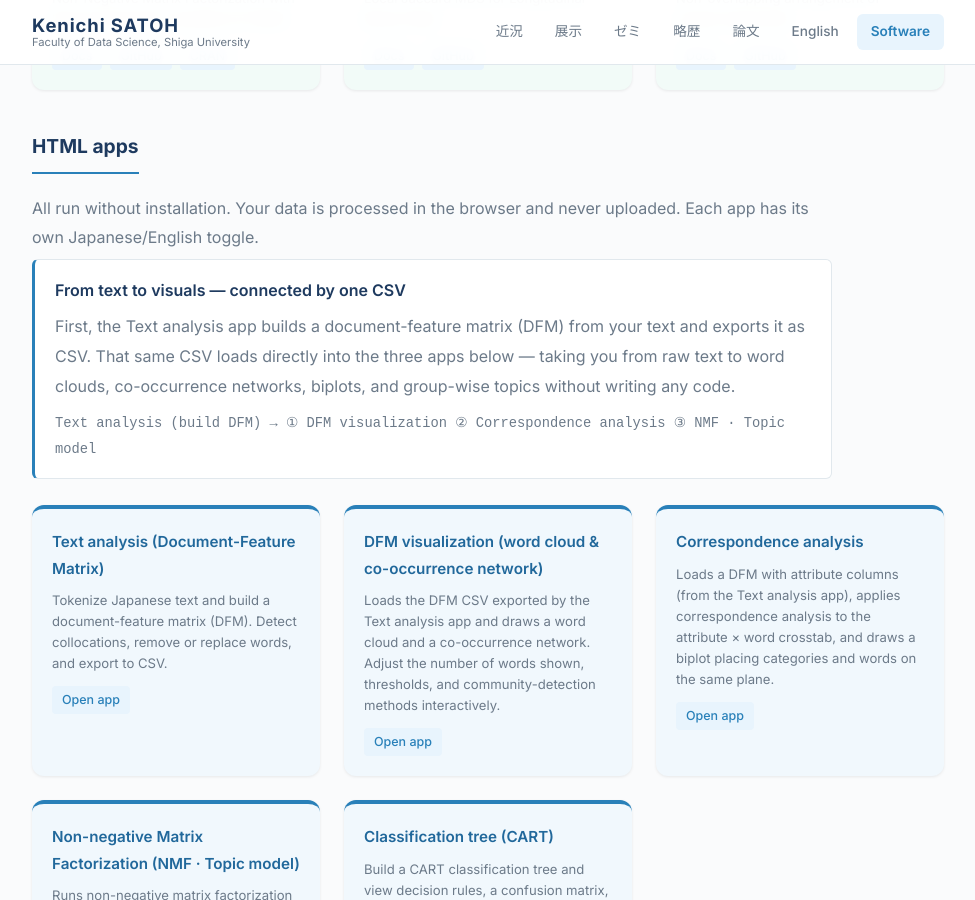
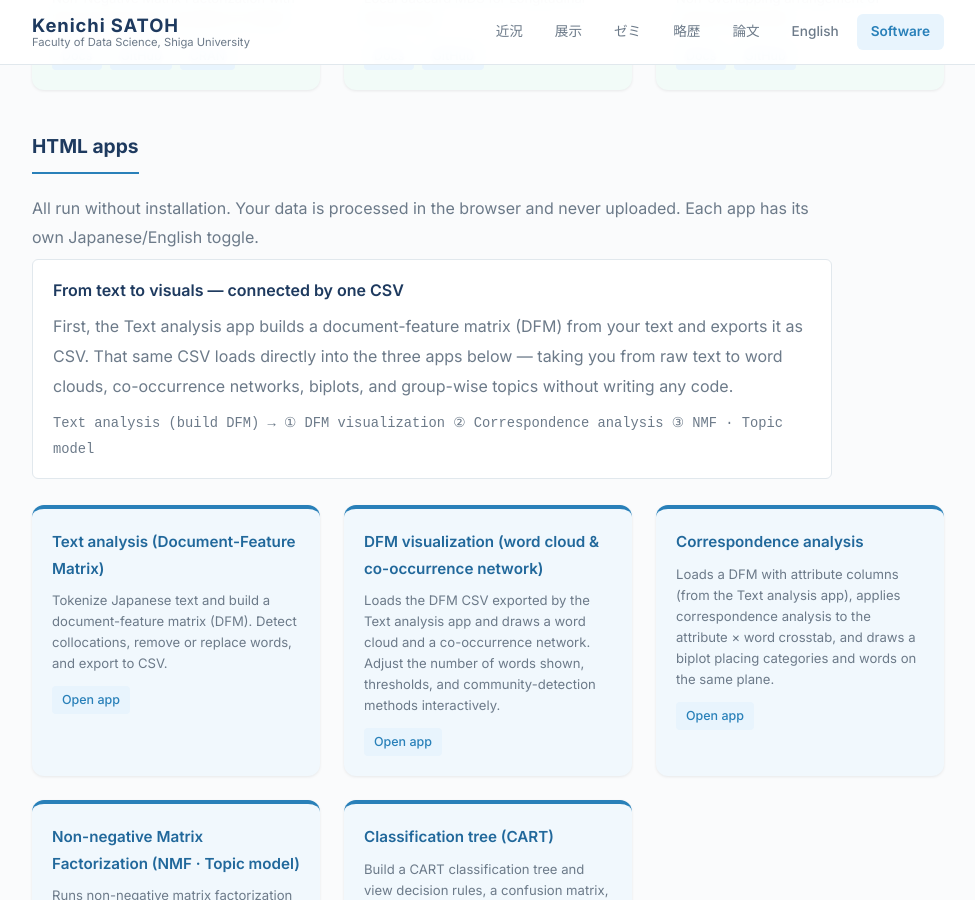
Before and after one commit to ksatohds/ksatohds.github.io, a Jekyll site: the page built from software.md, in a window 1280 px wide and 900 px high, scrolled down 445 px. Shown: the whole window, without its empty margins (152-1127 px from the left). Built offline with Jekyll 4.4.1, drawn with Linux system fonts in a browser that asks for light colours.

Commit message:
20260706 software: 説明ボックスの青い左ふちを削除（全周の薄枠のみに）
Co-Authored-By: Claude Opus 4.8 <noreply@anthropic.com>

```diff
--- a/software.md
+++ b/software.md
@@ -75,7 +75,7 @@ title: Software
   <h2 class="section-title" data-ja="HTMLアプリ">HTML apps</h2>
   <p style="color: var(--color-text-light); line-height: 1.8; max-width: 800px;" data-ja="いずれもインストール不要。データはブラウザ内で処理され、外部に送信されません。各アプリは日本語・英語の表示切替に対応しています。">All run without installation. Your data is processed in the browser and never uploaded. Each app has its own Japanese/English toggle.</p>
 
-  <div style="background: var(--color-white); border: 1px solid var(--color-border); border-left: 3px solid var(--color-accent); border-radius: 6px; padding: 16px 20px; margin: 8px 0 26px; max-width: 800px;">
+  <div style="background: var(--color-white); border: 1px solid var(--color-border); border-radius: 6px; padding: 16px 20px; margin: 8px 0 26px; max-width: 800px;">
     <p style="margin: 0 0 8px; font-weight: 600; color: var(--color-primary);" data-ja="テキストから可視化まで、CSVでつながります">From text to visuals — connected by one CSV</p>
     <p style="margin: 0 0 10px; color: var(--color-text-light); line-height: 1.85;" data-ja="まず「テキスト解析」で文書単語行列（DFM）を作り、CSVに出力します。その同じCSVを、下の3つのアプリにそのまま読み込めます。生のテキストから、ワードクラウド・共起ネットワーク・バイプロット・グループ別トピックまで、コードを書かずに一気通貫で分析できます。">First, the Text analysis app builds a document-feature matrix (DFM) from your text and exports it as CSV. That same CSV loads directly into the three apps below — taking you from raw text to word clouds, co-occurrence networks, biplots, and group-wise topics without writing any code.</p>
     <p style="margin: 0; color: var(--color-text-light); line-height: 1.85; font-family: var(--font-mono, monospace); font-size: 0.86rem;" data-ja="テキスト解析（DFM作成）→ ①DFMの可視化 ②対応分析 ③NMF・トピックモデル">Text analysis (build DFM) → ① DFM visualization ② Correspondence analysis ③ NMF · Topic model</p>
```
